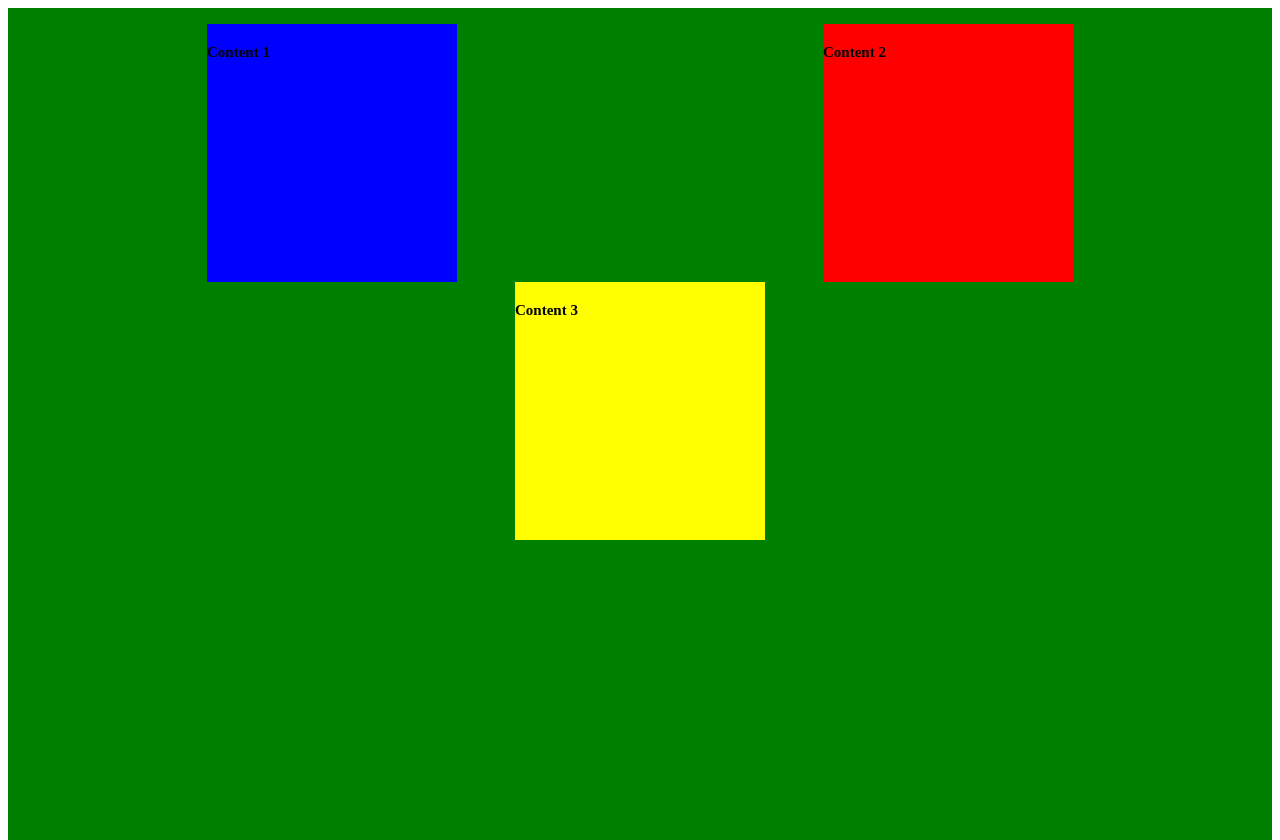
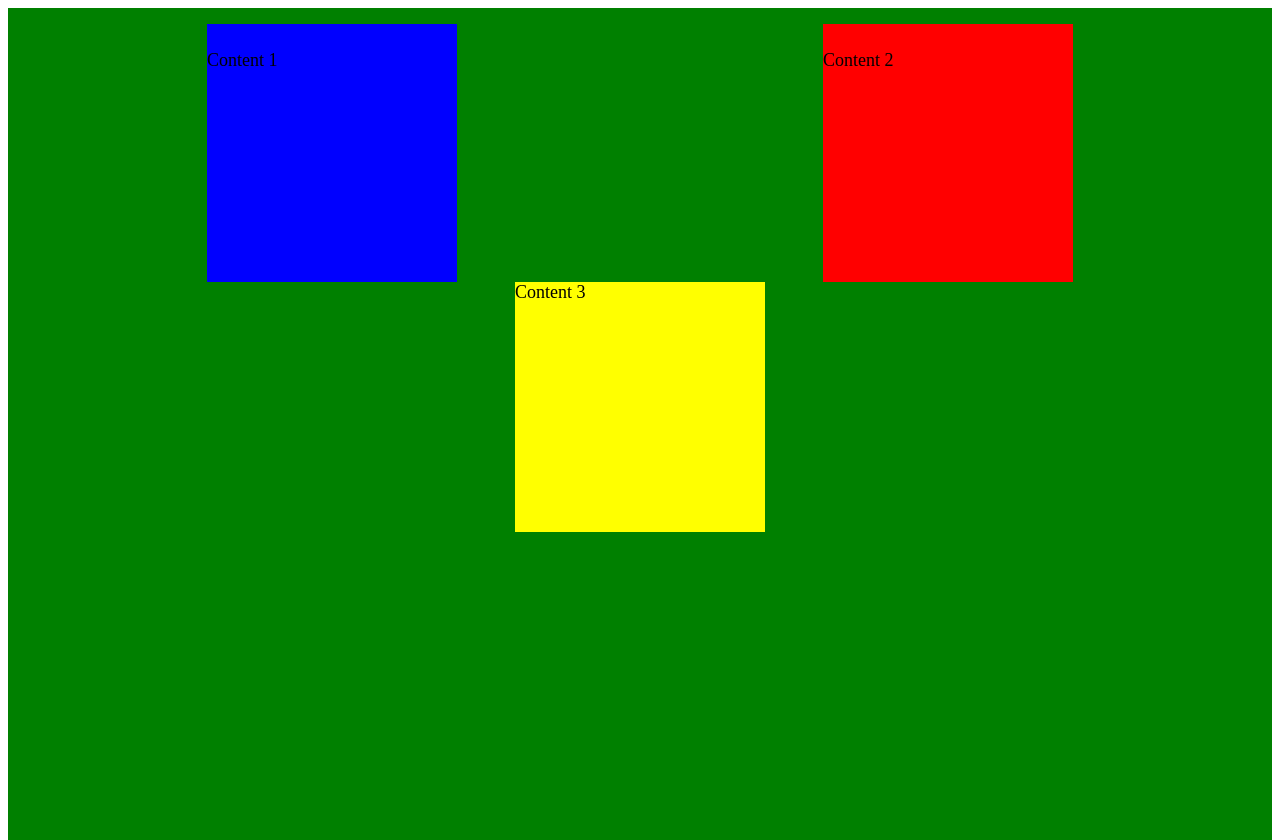
Before and after one commit to ds16vx/IASC1P02-2021, a plain HTML site: page Lab5/exThree/exThree.html in a window 1280 px wide. Drawn offline with Linux system fonts and the light colour scheme.

Commit message:
Fixes to Lab Files

```diff
--- a/Lab5/exOne/exOne.css
+++ b/Lab5/exOne/exOne.css
@@ -23,7 +23,7 @@ body {
 
 #bottom {
   text-align: left;
-  height: 50px;
+  height: 100px;
   clear: both;
   color: white;
   background-color: blue;
--- a/Lab5/exThree/exThree.css
+++ b/Lab5/exThree/exThree.css
@@ -2,6 +2,7 @@ body {
   color: black;
   font-size: 10px;
   margin: 0.5rem 0.5rem 0rem 0.5rem;
+  font-size: large;
 }
 
 #mainContainer {
@@ -39,5 +40,4 @@ body {
   background-color: yellow;
   width: 250px;
   height: 250px;
-  padding-top: 0.5rem;
 }
--- a/Lab5/exThree/exThree.html
+++ b/Lab5/exThree/exThree.html
@@ -9,11 +9,11 @@
   <body>
     <div id="mainContainer">
       <div id="firstContainer">
-        <div id="first"><h2>Content 1</h2></div>
-        <div id="second"><h2>Content 2</h2></div>
+        <div id="first"><p>Content 1</p></div>
+        <div id="second"><p>Content 2</p></div>
       </div>
       <div id="secondContainer">
-        <div id="third"><h2>Content 3</h2></div>
+        <div id="third"><p style="margin-top: 0">Content 3</p></div>
       </div>
     </div>
   </body>
--- a/Lab5/exTwo/exTwo.css
+++ b/Lab5/exTwo/exTwo.css
@@ -1,8 +1,8 @@
 body {
   background-color: white;
   margin: 0;
-  padding-right: 3rem;
-  padding-left: 3rem;
+  padding-right: 10rem;
+  padding-left: 10rem;
   background-color: green;
   color: black;
   font-weight: bold;
@@ -25,6 +25,7 @@ body {
   background-color: pink;
   text-align: left;
   padding-top: 2rem;
+  float: left;
 }
 
 #secondNav {
@@ -33,6 +34,7 @@ body {
   flex: auto;
   text-align: left;
   padding-top: 2rem;
+  float: right;
 }
 
 #content {
```
Also changed, not shown: Lab5/exTwo/exTwo.html (+1 -1 lines).
